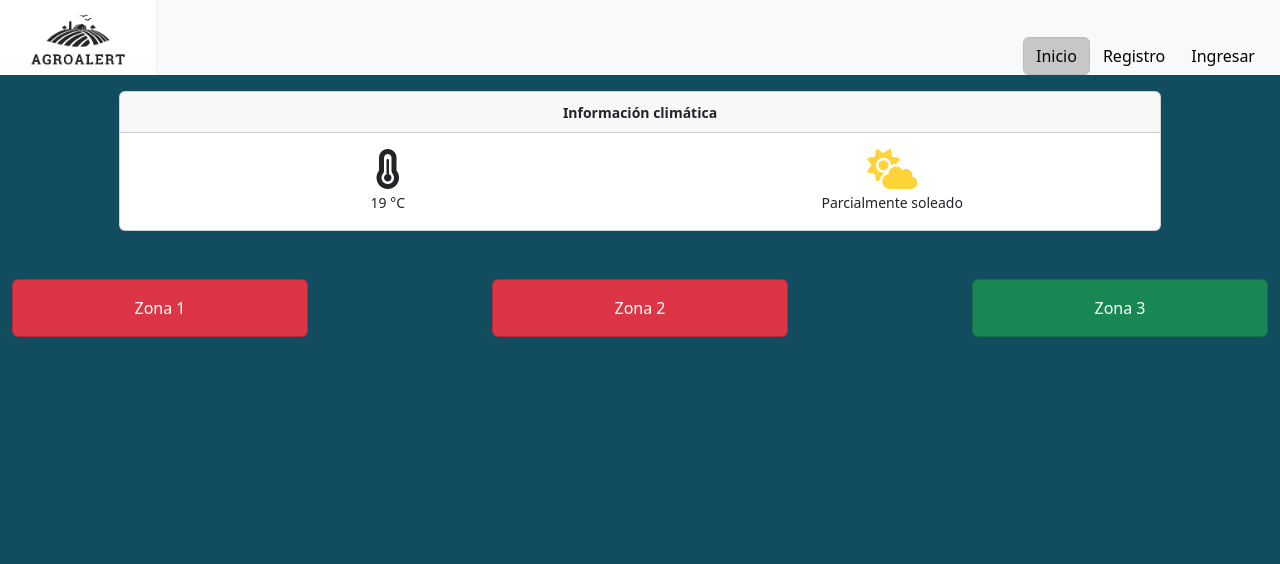
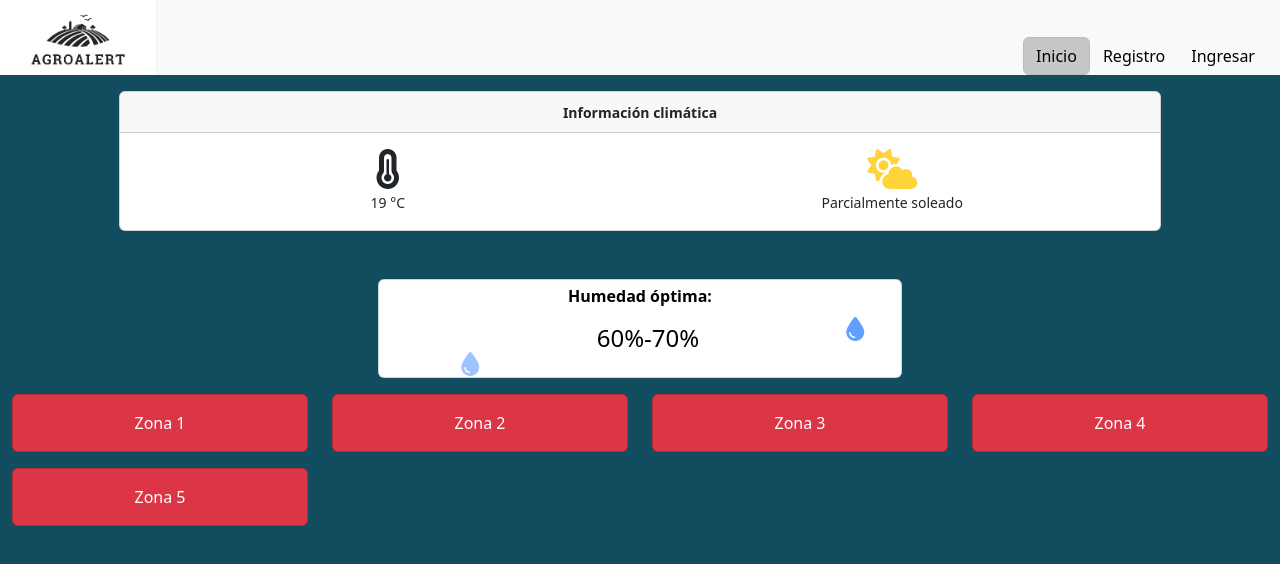
Before and after one commit to davidKressin/agroalert, a React (Vite) app: page /home in a window 1280 px wide. Shown: the top 564 px of the page. Built offline with nearby package versions, Linux system fonts and the light colour scheme; no server answers; the database is empty.

Commit message:
cambios para TIA 4

```diff
--- a/index.html
+++ b/index.html
@@ -14,8 +14,10 @@
     integrity="sha512-SzlrxWUlpfuzQ+pcUCosxcglQRNAq/DZjVsC0lE40xsADsfeQoEypE+enwcOiGjk/bSuGGKHEyjSoQ1zVisanQ=="
     crossorigin="anonymous" referrerpolicy="no-referrer" />
     <!-- animates -->
-  <link rel="stylesheet" href="https://cdnjs.cloudflare.com/ajax/libs/animate.css/4.1.1/animate.min.css" />
-</head>
+    <link rel="stylesheet" href="https://cdnjs.cloudflare.com/ajax/libs/animate.css/4.1.1/animate.min.css" />
+
+  </head>
+
 
 <body>
   <div id="root"></div>
--- /dev/null
+++ b/src/lluvia.css
@@ -0,0 +1,51 @@
+
+.drop-icon {
+    position: relative;
+    overflow: hidden;
+}
+
+.raindrop {
+    position: absolute;
+    width: 5px;
+    height: 20px;
+    background: rgba(255, 255, 255, 0.8);
+    border-radius: 50%;
+    bottom: 100%;
+    animation: fall 0.8s infinite linear;
+}
+
+.raindrop:nth-child(1) {
+    left: 10%;
+    animation-delay: 0s;
+}
+
+.raindrop:nth-child(2) {
+    left: 15%;
+    animation-delay: 0.2s;
+}
+
+.raindrop:nth-child(3) {
+    right: 10%;
+    animation-delay: 0.4s;
+}
+
+.raindrop:nth-child(4) {
+    right: 15%;
+    animation-delay: 0.6s;
+}
+
+.raindrop:nth-child(5) {
+    left: 10%;
+    animation-delay: 0.8s;
+}
+
+@keyframes fall {
+    0% {
+        transform: translateY(-100%);
+        opacity: 1;
+    }
+    100% {
+        transform: translateY(120px);
+        opacity: 0;
+    }
+}
--- a/src/main.jsx
+++ b/src/main.jsx
@@ -4,6 +4,7 @@ import { BrowserRouter } from 'react-router-dom'
 import App from './App'
 import { AppLayout } from './layout/AppLayout'
 import "./styles.css";
+import "./lluvia.css";
 
 ReactDOM.createRoot(document.getElementById('root')).render(
   <React.StrictMode>
--- a/src/pages/Home.jsx
+++ b/src/pages/Home.jsx
@@ -3,21 +3,23 @@ import { ref, onValue } from 'firebase/database';
 import { database } from '../firebase';
 import { Modal } from '../components/Modal';
 
+
 export const Home = () => {
   const [showAlert, setShowAlert] = useState(true);
   const [modalData, setModalData] = useState({});
   const [activeModal, setActiveModal] = useState(false);
-  const [firebaseData, setFirebaseData] = useState({});
+  const [firebaseData, setFirebaseData] = useState();
 
   useEffect(() => {
     // Referencia a los datos en la base de datos para modalData
-    const modalDataRef = ref(database, 'don_pancho/registros/ultimo/sensor_1/porcentaje');
+    const modalDataRef = ref(database, 'don_pancho/registros/ultimo/');
 
     // Lee datos específicos para modalData
     const unsubscribe = onValue(modalDataRef, (snapshot) => {
-      const percentage = snapshot.val();
-      setFirebaseData({ porcentaje: percentage });
+      const sensores = snapshot.val();
+      setFirebaseData(sensores);
     });
+    console.log("firebaseData", firebaseData);
 
     // Limpia la suscripción cuando el componente se desmonte
     return () => unsubscribe();
@@ -26,6 +28,7 @@ export const Home = () => {
   const handleClick = (data) => {
     setModalData(data);
     setActiveModal(prevState => !prevState);
+    console.log(data);
   };
 
   return (
@@ -54,17 +57,56 @@ export const Home = () => {
         </div>
       </div>
 
-      <div className="row col-12 m-0">
+      <div className="row col-12 m-0 text-white text-center">
         <div className="container mt-5">
+          <div className="col-5 mb-3 mx-auto card text-black">
+              <b className='mt-1'>Humedad óptima:</b>
+            <div className="card-body drop-icon d-flex row align-items-center">
+              <i className="fas fa-tint raindrop fs-4 text-primary "></i>
+              <i className="fas fa-tint raindrop fs-4 text-primary"></i>
+              <i className="fas fa-tint raindrop fs-4 text-primary"></i>
+              <i className="fas fa-tint raindrop fs-4 text-primary"></i>
+              <h5 className='fs-4 me-2 ms-2 text-center' style={{"ZIndex": "9999"}}>60%-70%</h5>
+            </div>
+          </div>
+
           <div className="row text-center justify-content-between">
-            <div onClick={()=>handleClick(firebaseData)} className="col-md-3 col-6">
-              <div className={`bg-${(firebaseData.porcentaje < 70 && firebaseData.porcentaje > 60) ? "success" : (firebaseData.porcentaje > 70) ? "primary": "danger"} text-white p-3 mb-3 card`}>Zona 1</div>
+            <div onClick={() => handleClick(firebaseData.sensor_1)} className="col-md-3 col-6">
+              {
+                !!firebaseData
+                  ? <div className={`bg-${(firebaseData.sensor_1.porcentaje < 70 && firebaseData.sensor_1.porcentaje > 60) ? "success" : (firebaseData.sensor_1.porcentaje > 70) ? "primary" : "danger"} text-white p-3 mb-3 card`}>PAMELA SALAZAR<br /> {firebaseData.sensor_1.porcentaje}%</div>
+                  : <div className={`bg-danger text-white p-3 mb-3 card`}>Zona 1</div>
+              }
+
             </div>
-            <div onClick={()=>handleClick({porcentaje:"40"})} className="col-md-3 col-6 rounded">
-              <div className="bg-danger text-white p-3 mb-3 card">Zona 2</div>
+            <div onClick={() => handleClick(firebaseData.sensor_2)} className="col-md-3 col-6 rounded">
+              {
+                !!firebaseData
+                  ? <div className={`bg-${(firebaseData.sensor_2.porcentaje < 70 && firebaseData.sensor_2.porcentaje > 60) ? "success" : (firebaseData.sensor_2.porcentaje > 70) ? "primary" : "danger"} text-white p-3 mb-3 card`}>FRANCISCA SALGADO <br />{firebaseData.sensor_2.porcentaje}%</div>
+                  : <div className={`bg-danger text-white p-3 mb-3 card`}>Zona 2</div>
+              }
+
             </div>
-            <div onClick={()=>handleClick({porcentaje: "65"})} className="col-md-3 col-6">
-              <div className="bg-success text-white p-3 mb-3 card">Zona 3</div>
+            <div onClick={() => handleClick(firebaseData.sensor_3)} className="col-md-3 col-6">
+              {
+                !!firebaseData
+                  ? <div className={`bg-${(firebaseData.sensor_3.porcentaje < 70 && firebaseData.sensor_3.porcentaje > 60) ? "success" : (firebaseData.sensor_3.porcentaje > 70) ? "primary" : "danger"} text-white p-3 mb-3 card`}>EDUARDO FUENTES <br />{firebaseData.sensor_3.porcentaje}%</div>
+                  : <div className={`bg-danger text-white p-3 mb-3 card`}>Zona 3</div>
+              }
+            </div>
+            <div onClick={() => handleClick(firebaseData.sensor_4)} className="col-md-3 col-6">
+              {
+                !!firebaseData
+                  ? <div className={`bg-${(firebaseData.sensor_4.porcentaje < 70 && firebaseData.sensor_4.porcentaje > 60) ? "success" : (firebaseData.sensor_4.porcentaje > 70) ? "primary" : "danger"} text-white p-3 mb-3 card`}>DANIELA CARTES <br />{firebaseData.sensor_4.porcentaje}%</div>
+                  : <div className={`bg-danger text-white p-3 mb-3 card`}>Zona 4</div>
+              }
+            </div>
+            <div onClick={() => handleClick(firebaseData.sensor_5)} className="col-md-3 col-6">
+              {
+                !!firebaseData
+                  ? <div className={`bg-${(firebaseData.sensor_5.porcentaje < 70 && firebaseData.sensor_5.porcentaje > 60) ? "success" : (firebaseData.sensor_5.porcentaje > 70) ? "primary" : "danger"} text-white p-3 mb-3 card`}>RODRIGO CAPARROS<br />{firebaseData.sensor_5.porcentaje}%</div>
+                  : <div className={`bg-danger text-white p-3 mb-3 card`}>Zona 5</div>
+              }
             </div>
           </div>
         </div>
--- a/src/pages/Record.jsx
+++ b/src/pages/Record.jsx
@@ -33,7 +33,7 @@ export const Record = () => {
           formattedData.push({
             date: formattedDate,
             sensor: sensor.replace('sensor', 'Sensor '),
-            humidity: `${readings.porcentaje}%`,
+            humidity: readings.porcentaje,
             timestamp: Number(dateTimestamp) // Añadimos el timestamp para ordenar
           });
         }
@@ -74,10 +74,10 @@ export const Record = () => {
             </tr>
           ) : (
             data.map((row, index) => (
-              <tr key={index}>
+              <tr className={`bg-${(row.humidity < 60) && "soft-danger"} `} key={index}>
                 <td>{row.date}</td>
                 <td>{row.sensor}</td>
-                <td>{row.humidity}</td>
+                <td>{row.humidity}%</td>
               </tr>
             ))
           )}
--- a/src/styles.css
+++ b/src/styles.css
@@ -3,7 +3,7 @@
     --color2: #4a6eb0;
     --color3: #0799b6;
     --color4: #9cd2d3;
-    --color5: #f2e6cf;
+    --color5: #ff48484f;
 }
 
 html, body{
@@ -27,7 +27,9 @@ html, body{
 .bg-color5{
     background-color: var(--color5);
 }
-
+.bg-soft-danger{
+    background-color: var(--color5);
+}
 .color1{
     color: var(--color1);
 }
```
